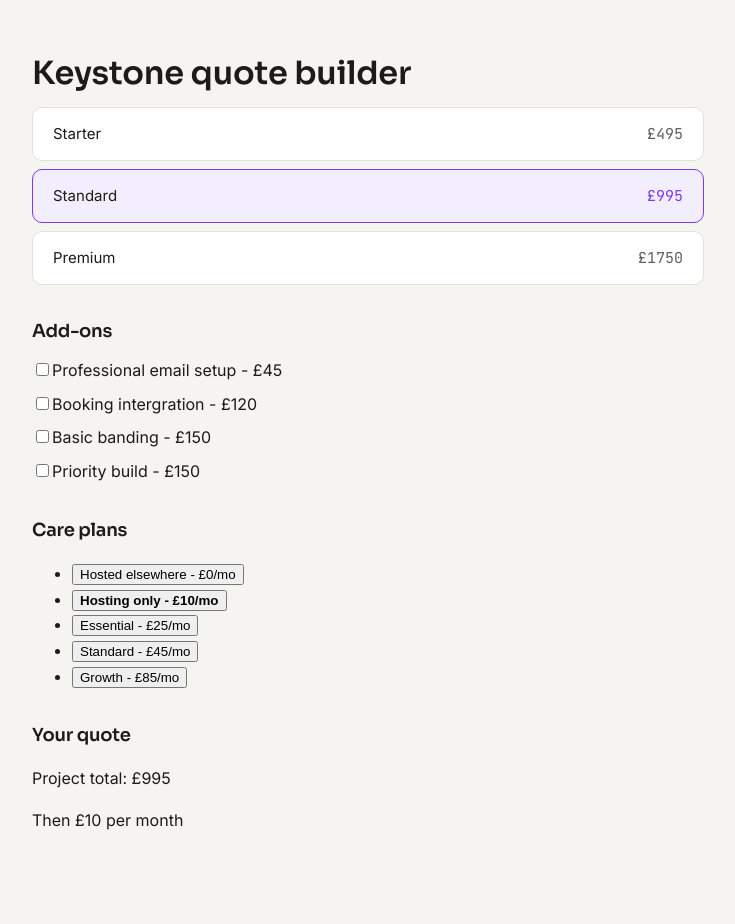
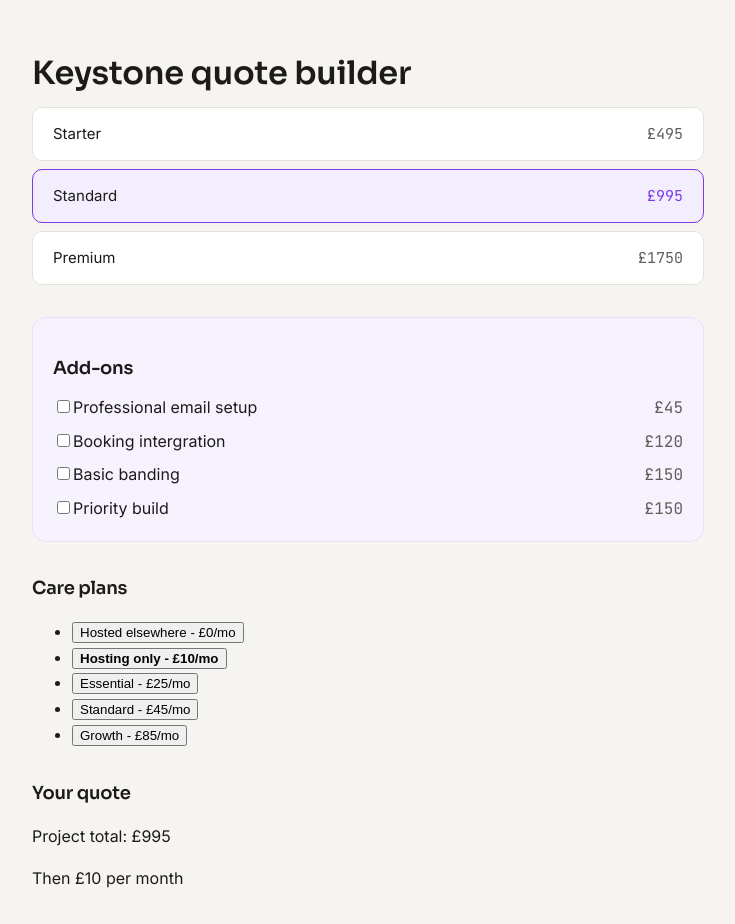
Before and after one commit to SteveJeffs/quote-builder, a React (Vite) app: page / in a window 1280 px wide. Shown: the top 924 px of the page, without its empty margins (272-1007 px from the left). Before the commit the page ends 897 px from the top, so only its background shows below. Built offline with nearby package versions, Linux system fonts and the light colour scheme.

Commit message:
Style add-ons with custom checkbox and section panel

```diff
--- a/src/App.jsx
+++ b/src/App.jsx
@@ -36,6 +36,7 @@ function App() {
         onSelect={setSelectedPackage}
       />
 
+    <div className="addon-section">
       <h2>Add-ons</h2>
 
       <AddonList
@@ -43,6 +44,7 @@ function App() {
         selected={selectedAddons}
         onToggle={toggleAddons}
       />
+    </div>
 
       <h2>Care plans</h2>
 
--- a/src/components/AddonList.css
+++ b/src/components/AddonList.css
@@ -0,0 +1,13 @@
+.picker.option {
+    display: flex;
+    align-items: center;
+    gap: 12px,
+}
+
+.addon-section {
+    background: #f7f3fe;
+    border: 1px solid #e8defb;
+    border-radius: 14px;
+    padding: 4px 20px 20px;
+    margin-top: 32px;
+}
--- a/src/components/AddonList.jsx
+++ b/src/components/AddonList.jsx
@@ -1,17 +1,17 @@
+
 import './AddonList.css'
-
 function AddonList(props) {
     return (
         <ul className='picker'>
             {props.addons.map((addon) => (
                 <li key={addon.id}>
-                    <label>
+                    <label classname="picker-option">
                         <input
                             type="checkbox"
                             checked={props.selected.includes(addon.id)}
                             onChange={() => props.onToggle(addon.id)}
                         />
-                        {addon.name} - £{addon.price}
+                        {addon.name}<span className="picker-price">£{addon.price}</span>
                     </label>
                 </li>
             ))}
```
